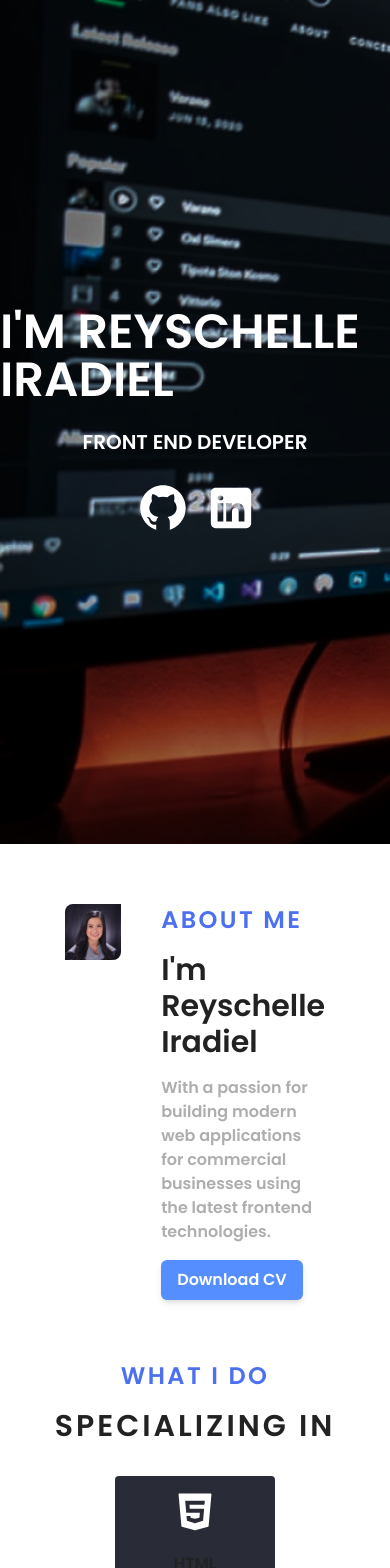
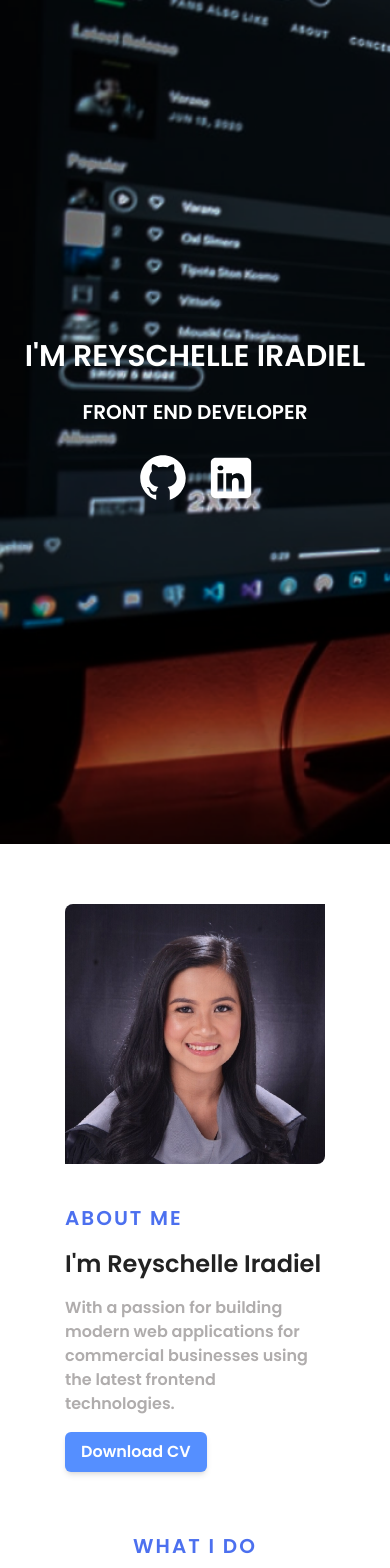
Before and after one commit to rniradiel/reyschelleiradiel.github.io, a React (Vite) app: page / in a window 390 px wide. Shown: the top 1568 px of the page. Built offline with nearby package versions, Linux system fonts and the light colour scheme.

Commit message:
mobile responsive

```diff
--- a/src/common/SkillList.jsx
+++ b/src/common/SkillList.jsx
@@ -2,7 +2,7 @@
 // eslint-disable-next-line react/prop-types
 function SkillList({ src, skill }) {
   return (
-    <span className="card flex items-center flex-col p-4 gap-5 w-40">
+    <span className="card flex items-center flex-col p-4 gap-5 w-28 md:w-40">
         <img className="w-10" src={src} alt={skill} />
         <p>{skill}</p>
     </span>
--- a/src/index.css
+++ b/src/index.css
@@ -7,13 +7,13 @@
     @apply font-sans font-semibold;
   }
   h1 {
-    @apply text-5xl;
+    @apply text-3xl md:text-5xl;
   }
   h2 {
-    @apply text-2xl;
+    @apply text-xl md:text-2xl;
   }
   h3 {
-    @apply text-3xl;
+    @apply text-2xl md:text-3xl;
   }
   p {
     @apply font-sans;
@@ -35,7 +35,7 @@
   }
   .img-frame::before {
     @apply absolute top-4 left-4;
-    @apply border-2 border-white;
+    @apply border-4 border-white;
     @apply rounded-tl-lg rounded-br-lg;
     @apply w-full h-full;
     @apply pointer-events-none;
--- a/src/sections/About/About.jsx
+++ b/src/sections/About/About.jsx
@@ -4,7 +4,7 @@ import CV from '../../assets/Reyschelle Iradiel CV.pdf'
 
 function About() {
     return (
-        <section id="about" className='flex mx-auto w-4/6 gap-10'>
+        <section id="about" className='flex flex-col md:flex-row mx-auto w-4/6 gap-10'>
             <div className="img-frame">
                 <img className='rounded-tl-lg rounded-br-lg' src={heroImg} alt="Profile picture of Reyschelle Iradiel" />
             </div>
--- a/src/sections/Contact/Contact.jsx
+++ b/src/sections/Contact/Contact.jsx
@@ -8,8 +8,8 @@ function Contact() {
 
   return (
     <section id="contact" className='flex justify-center items-center'>
-        <div className='card w-1/2 h-72 p-8 flex items-center justify-center flex-col'>
-          <h3 className='mb-8'>Have any project in mind ?</h3>
+        <div className='card w-3/4 md:w-1/2 h-72 p-8 flex items-center justify-center flex-col'>
+          <h3 className='text-center mb-8'>Have any project in mind ?</h3>
           <a href={mailtoLink}>
             <button>Contact Me</button>
           </a>
--- a/src/sections/Hero/Hero.jsx
+++ b/src/sections/Hero/Hero.jsx
@@ -4,8 +4,8 @@ import linkedinLight from '../../assets/linkedin-dark.svg'
 function Hero() {
     return (
         <section id="hero" className='bg-banner-pattern h-screen bg-no-repeat w-full bg-cover'>
-            <div className='flex items-center flex-col h-full justify-center'>
-                <h1 className='text-white mb-6'>
+            <div className='flex items-center flex-col h-full justify-center p-4'>
+                <h1 className='text-white mb-6 text-center'>
                     I'm Reyschelle Iradiel
                 </h1>
                 <h2 className='text-white text-xl md:text-2xl mb-6'>Front End Developer</h2>
```
